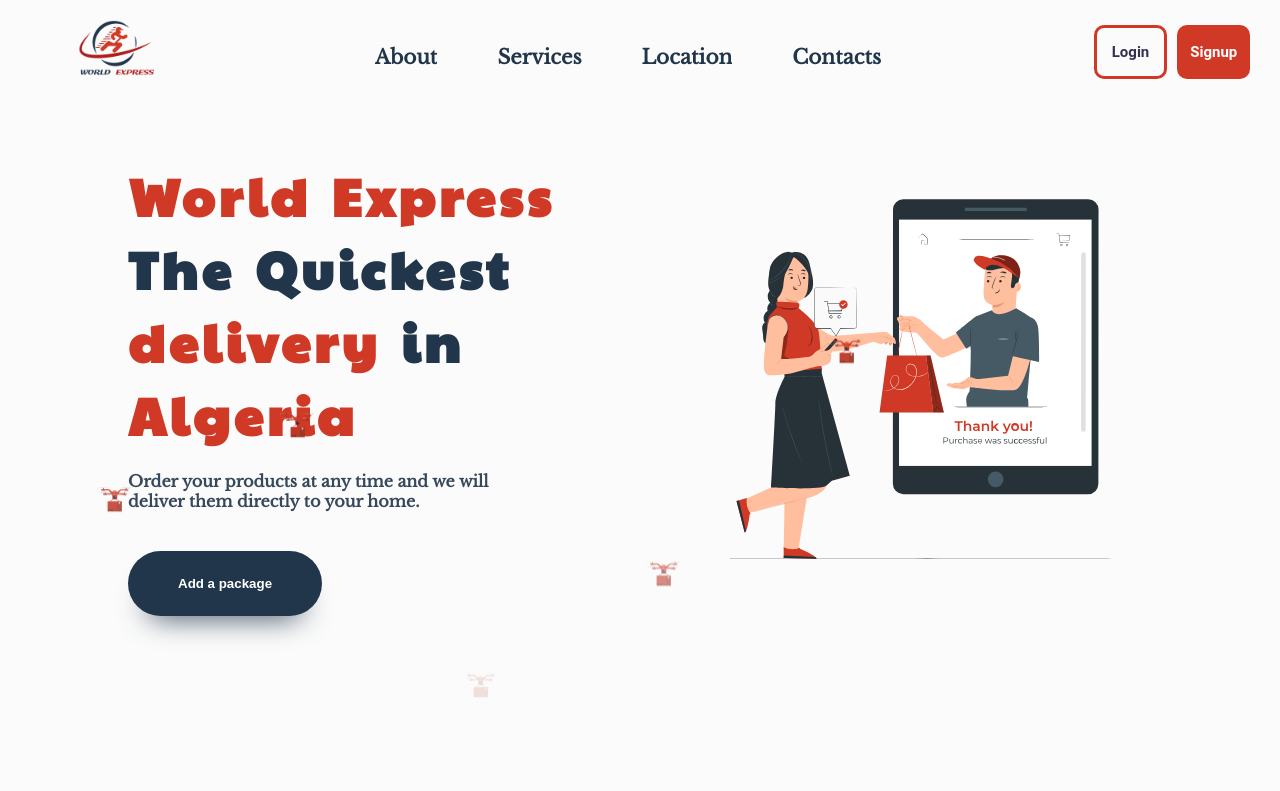
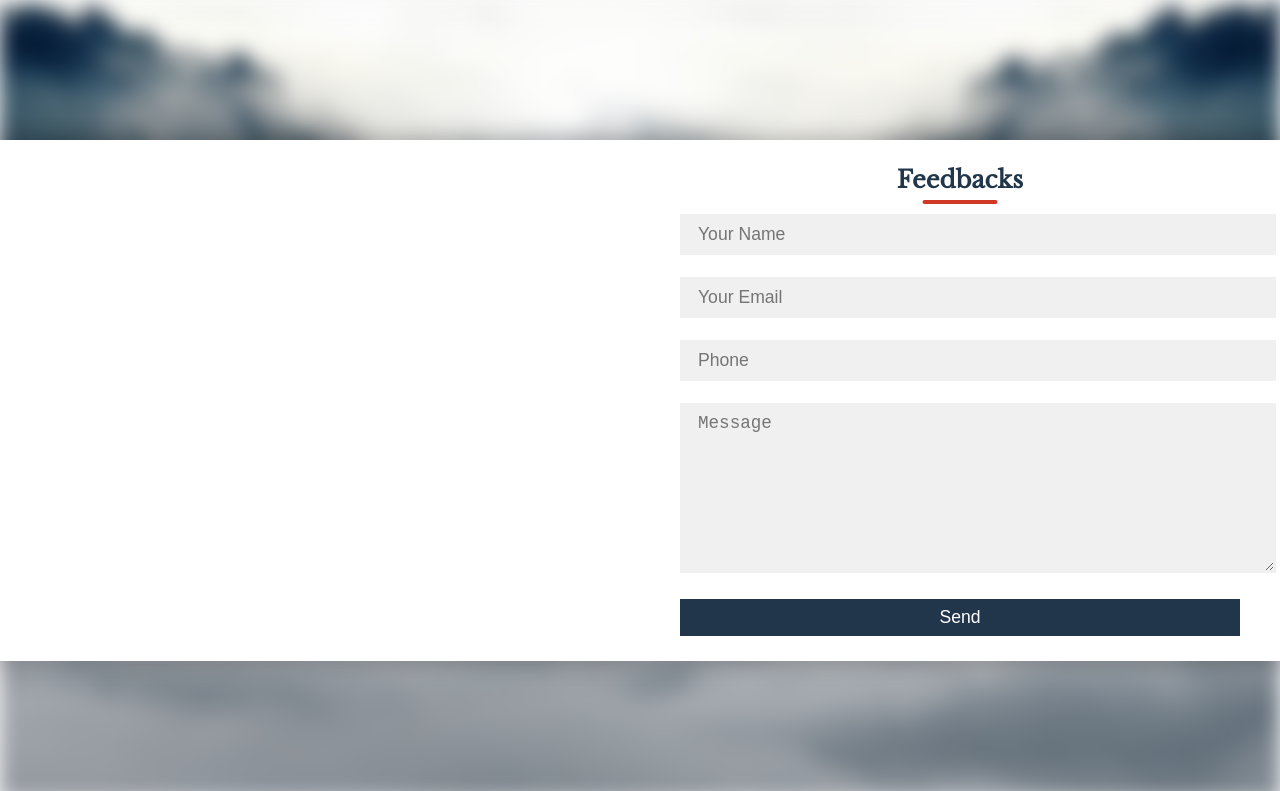
Before and after one commit to Mehdi-Guendouz/projet-2cp, a plain HTML site: page main/index.html in a window 1280 px wide. Shown: the top 791 px of the page. Drawn offline with nearby package versions, Linux system fonts and the light colour scheme.

Commit message:
updat 2.3

```diff
--- a/feedback all/feedback.css
+++ b/feedback all/feedback.css
@@ -32,6 +32,7 @@ body{
 	filter: blur(50px);
 	z-index: -1;
 }
+
 .contact-box{
 	max-width: 850px;
 	display: grid;
--- a/main/index.html
+++ b/main/index.html
@@ -197,6 +197,21 @@
             </div>
         </footer>
     </div>
+    <div class="confirm_contaner">
+        <div class="container">
+            <div class="contact-box">
+                <div class="left"></div>
+                <div class="right">
+                    <h2>Feedbacks</h2>
+                    <input type="text" class="field" placeholder="Your Name">
+                    <input type="text" class="field" placeholder="Your Email">
+                    <input type="text" class="field" placeholder="Phone">
+                    <textarea placeholder="Message" class="field"></textarea>
+                    <button class="btn">Send</button>
+                </div>
+            </div>
+        </div>
+    </div>
     <script src="./main.js"></script>
 </body>
 </html>
--- a/main/style.css
+++ b/main/style.css
@@ -27,6 +27,7 @@ body {
     background-color: var(--gray);
     color: var(--second-color-blue);
     min-height: 100vh;
+    position: relative;
 }
 
 
@@ -1634,3 +1635,118 @@ header{
     }
 
 }
+
+
+/*pop up */
+
+
+.confirm_contaner{
+	height: 100vh;
+	width: 100%;
+    position: fixed;
+    top: 0;
+    z-index: 20;
+}
+
+.container{
+	position: relative;
+	width: 100%;
+	height: 100%;
+	display: flex;
+	justify-content: center;
+	align-items: center;
+
+}
+
+.container:after{
+	content: '';
+	position: absolute;
+	width: 100%;
+	height: 100%;
+	left: 0;
+	top: 0;
+    background: url("../img/wolves-g11386bb56_1920.jpg") no-repeat center;
+	background-size: cover;
+	filter: blur(10px);
+	z-index: 15;
+}
+
+.contact-box{
+	width: 100%;
+	display: grid;
+	grid-template-columns: repeat(2, 1fr);
+	justify-content: center;
+	align-items: center;
+	text-align: center;
+	background-color: #fff;
+	box-shadow: 0px 0px 19px 5px rgba(0,0,0,0.19);
+    z-index: 20;
+}
+
+.left{
+	background-size: cover;
+	height: 100%;
+}
+
+.right{
+	padding: 25px 40px;
+}
+
+h2{
+	position: relative;
+	padding: 0 0 10px;
+	margin-bottom: 10px;
+}
+
+h2:after{
+	content: '';
+    position: absolute;
+    left: 50%;
+    bottom: 0;
+    transform: translateX(-50%);
+    height: 4px;
+    width: 75px;
+    border-radius: 2px;
+    background-color: #D03925;
+}
+
+.field{
+	width: 100%;
+	border: 2px solid rgba(0, 0, 0, 0);
+	outline: none;
+	background-color: rgba(230, 230, 230, 0.6);
+	padding: 0.5rem 1rem;
+	font-size: 1.1rem;
+	margin-bottom: 22px;
+	transition: .3s;
+}
+
+
+.field:hover{
+	background-color: rgba(0, 0, 0, 0.1);
+}
+
+textarea{
+	min-height: 150px;
+}
+
+.btn{
+	width: 100%;
+	padding: 0.5rem 1rem;
+	background-color: #21354B;
+	color: #fff;
+	font-size: 1.1rem;
+	border: none;
+	outline: none;
+	cursor: pointer;
+	transition: .5s;
+}
+
+.btn:hover{
+    background-color: #27ae60;
+}
+
+.field:focus{
+    border: 2px solid rgba(30,85,250,0.47);
+    background-color: #fff;
+}
```
Also changed, not shown: feedback all/feedback.html (+1 -1 lines), site commerce/admin/choisir_livreur.html (+10 -0 lines), site commerce/admin/historique_colis_admin.html (+3 -0 lines), img/wolves-g11386bb56_1920.jpg (added).
